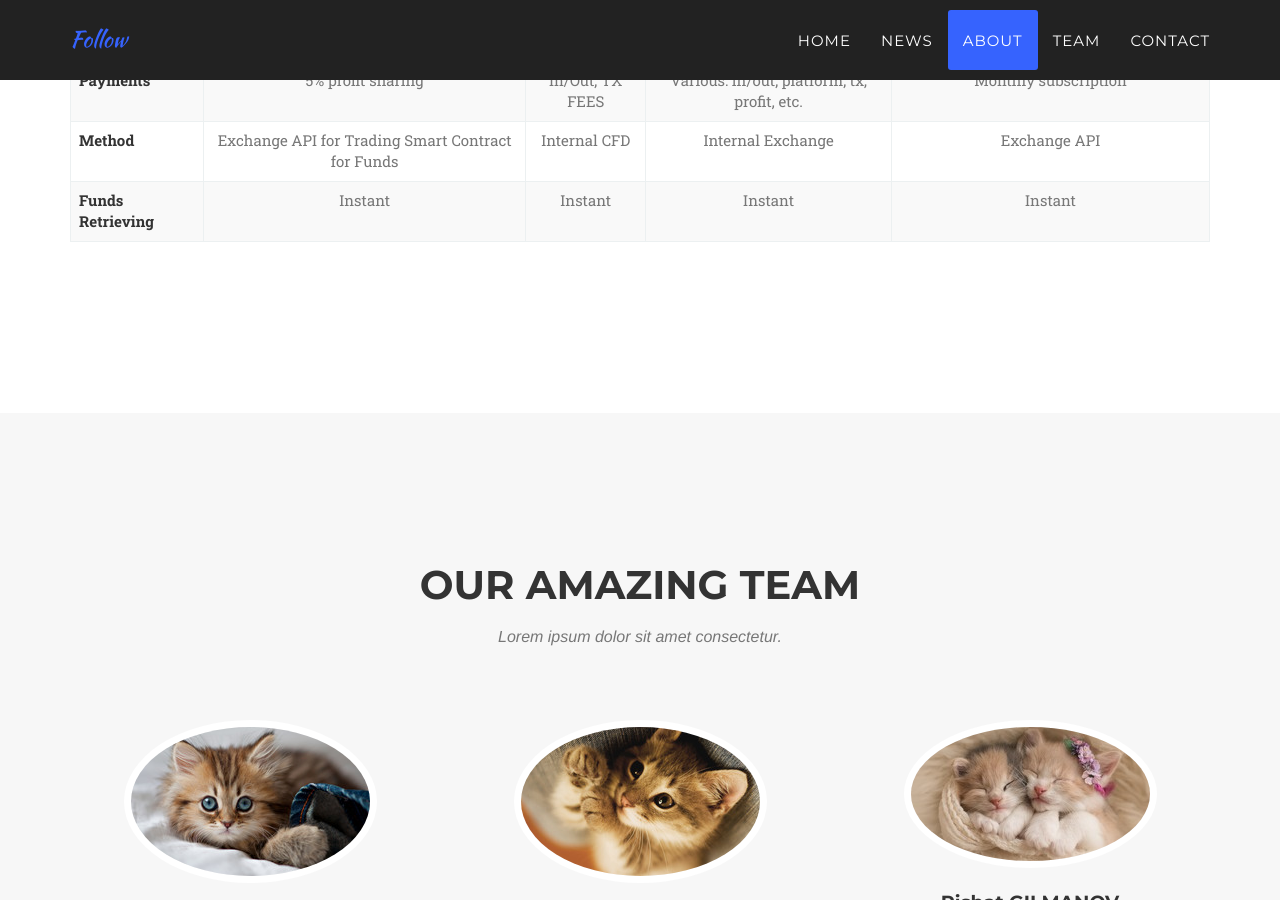
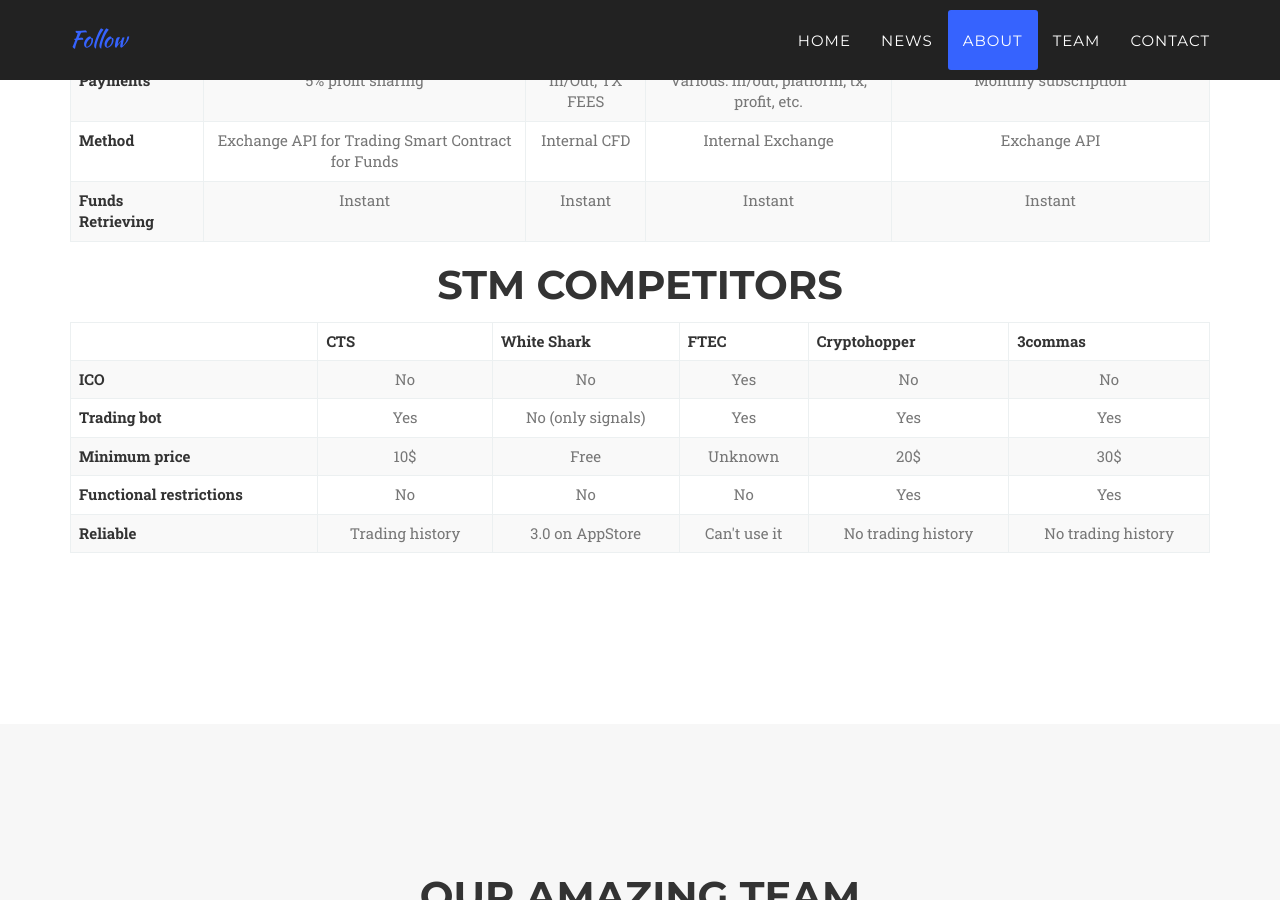
Before and after one commit to dimaty26/dimaty26.github.io, a Jekyll site: the page built from index.html, in a window 1280 px wide and 900 px high, scrolled down 3685 px. Built offline with Jekyll 4.4.1, drawn with Linux system fonts in a browser that asks for light colours; some web fonts are replaced.

```diff
--- a/_includes/about.html
+++ b/_includes/about.html
@@ -74,5 +74,64 @@
             </tbody>
         </table>
                 </div>
+                <div class="col-lg-12 text-center">
+                    <h2 class="section-heading">STM Competitors</h2>
+                </div>
+            <div class="table-responsive">
+        <table class="table table-bordered table-striped">
+            <thead>
+                <tr>
+                    <td></td>
+                    <th align="center">CTS</th>
+                    <th align="center">White Shark</th>
+                    <th align="center">FTEC</th>
+                    <th align="center">Cryptohopper</th>
+                    <th align="center">3commas</th>
+                </tr>
+            </thead>
+            <tbody>
+                <tr>
+                    <th>ICO</th>
+                    <td class="text-muted" align="center">No</td>
+                    <td class="text-muted" align="center">No</td>
+                    <td class="text-muted" align="center">Yes</td>
+                    <td class="text-muted" align="center">No</td>
+                    <td class="text-muted" align="center">No</td>
+                </tr>
+                <tr>
+                    <th>Trading bot</th>
+                    <td class="text-muted" align="center">Yes</td>
+                    <td class="text-muted" align="center">No (only signals)</td>
+                    <td class="text-muted" align="center">Yes</td>
+                    <td class="text-muted" align="center">Yes</td>
+                    <td class="text-muted" align="center">Yes</td>
+                </tr>
+                <tr>
+                    <th>Minimum price</th>
+                    <td class="text-muted" align="center">10$</td>
+                    <td class="text-muted" align="center">Free</td>
+                    <td class="text-muted" align="center">Unknown</td>
+                    <td class="text-muted" align="center">20$</td>
+                    <td class="text-muted" align="center">30$</td>
+                </tr>
+                <tr>
+                    <th>Functional restrictions</th>
+                    <td class="text-muted" align="center">No</td>
+                    <td class="text-muted" align="center">No</td>
+                    <td class="text-muted" align="center">No</td>
+                    <td class="text-muted" align="center">Yes</td>
+                    <td class="text-muted" align="center">Yes</td>
+                </tr>
+                <tr>
+                    <th>Reliable</th>
+                    <td class="text-muted" align="center">Trading history</td>
+                    <td class="text-muted" align="center">3.0 on AppStore</td>
+                    <td class="text-muted" align="center">Can't use it</td>
+                    <td class="text-muted" align="center">No trading history</td>
+                    <td class="text-muted" align="center">No trading history</td>
+                </tr>
+            </tbody>
+        </table>
+                </div>
             </div>
     </section>
```
